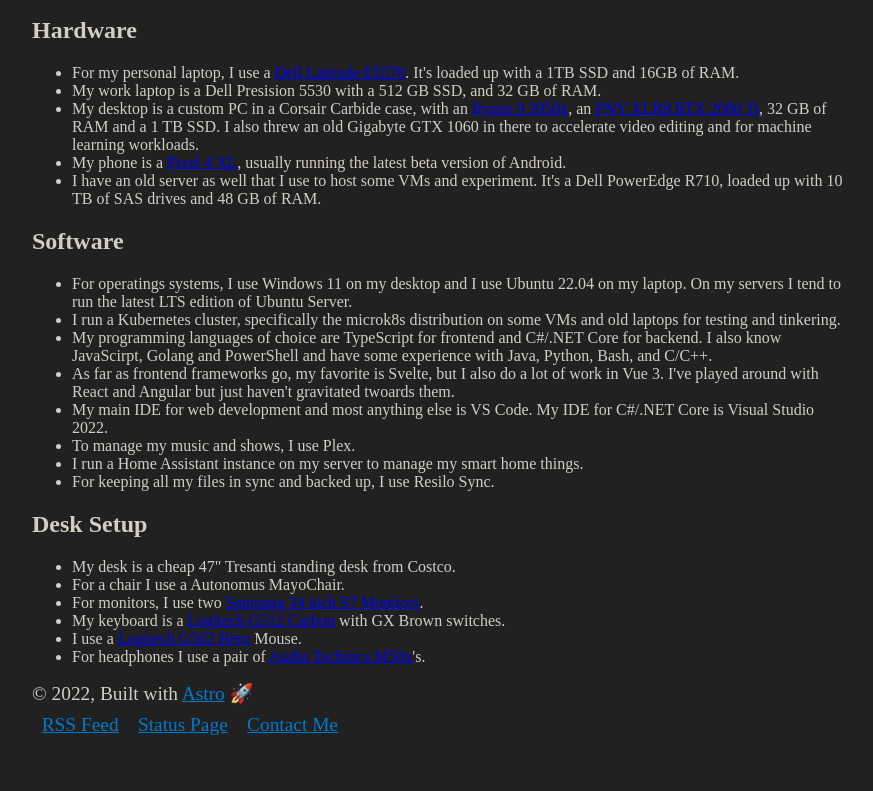
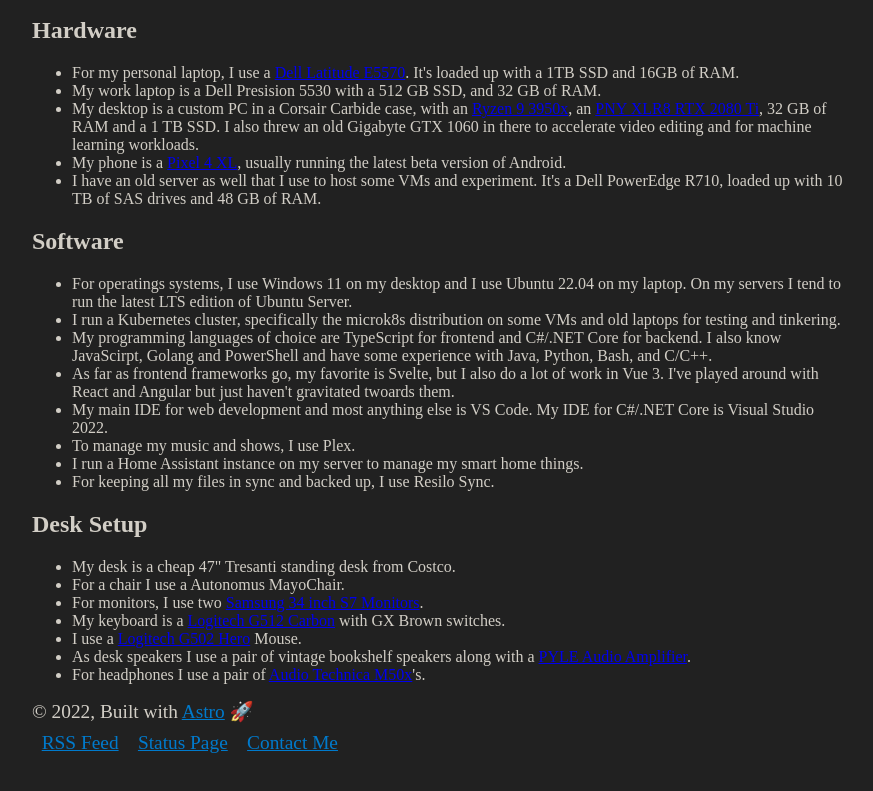
Before and after one commit to moutansos/benbrougher-tech, an Astro site: page /uses in a window 1280 px wide. Shown: the part 430-1221 px from the top of the page, without its empty margins (200-1073 px from the left). Built offline with nearby package versions, Linux system fonts and the light colour scheme; Astro itself is replaced by a stand-in of ours; a script that the page names is missing.

Commit message:
add speakers to the uses page

```diff
--- a/package.json
+++ b/package.json
@@ -10,10 +10,10 @@
   "devDependencies": {
     "@astrojs/image": "^0.11.0",
     "@astrojs/preact": "^1.2.0",
-    "@astrojs/react": "^1.2.1",
+    "@astrojs/react": "^1.2.2",
     "@astrojs/renderer-preact": "^0.5.0",
     "@astrojs/svelte": "^1.0.2",
-    "astro": "^1.6.0",
+    "astro": "^1.6.2",
     "autoprefixer": "^10.4.13",
     "preact": "^10.11.2",
     "prettier": "^2.7.1",
--- a/src/pages/uses.astro
+++ b/src/pages/uses.astro
@@ -58,6 +58,7 @@
         <li>For monitors, I use two <a href="https://amzn.to/3pTKnN4" target="_blank">Samsung 34 inch S7 Monitors</a>.</li>
         <li>My keyboard is a <a href="https://amzn.to/3OHkwlf" target="_blank">Logitech G512 Carbon</a> with GX Brown switches.</li>
         <li>I use a <a href="https://amzn.to/3BuIk9g" target="_blank">Logitech G502 Hero</a> Mouse.</li>
+        <li>As desk speakers I use a pair of vintage bookshelf speakers along with a <a href="https://amzn.to/3Wsv2lx">PYLE Audio Amplifier</a>.</li>
         <li>For headphones I use a pair of <a href="https://amzn.to/3cUI7Sr" target="_blank">Audio Technica M50x</a>'s.</li>
     </ul>
 </BasePage>
```
Also changed, not shown: 1 other file.
